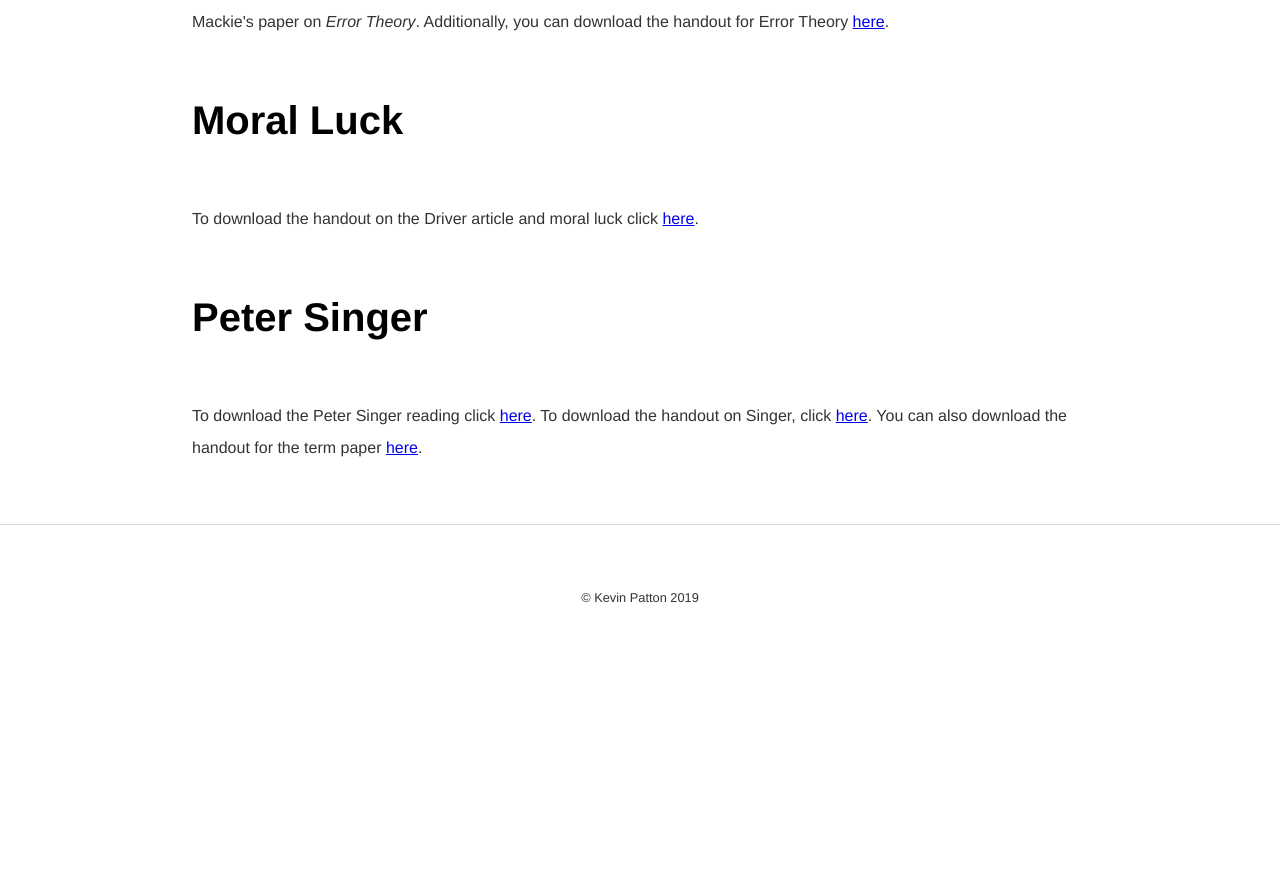
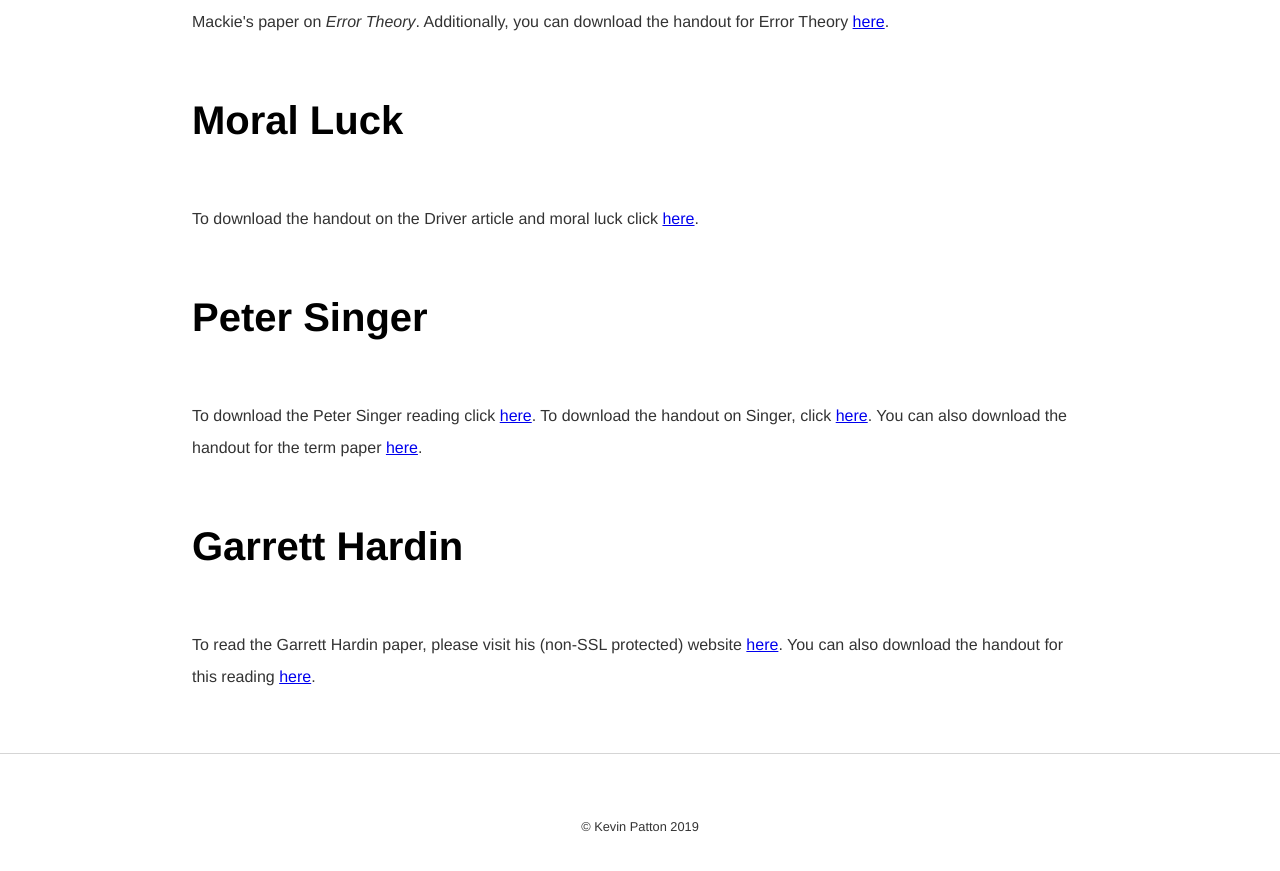
Before and after one commit to kevinjpatton/kevinjpatton.github.io, a Jekyll site: the page built from teaching/phil_2030/index.html, in a window 1280 px wide and 900 px high, scrolled down 1800 px. Shown: the top 871 px of the window. Built offline with Jekyll 4.4.1, drawn with Linux system fonts in a browser that asks for light colours; Markdown is read by kramdown in place of the engine named in the settings; before the commit the page ends 2471 px from its top, so only the background shows below that.

Commit message:
Update index.html

```diff
--- a/teaching/phil_2030/index.html
+++ b/teaching/phil_2030/index.html
@@ -24,3 +24,5 @@ title: Teaching - 2030
 <p>To download the handout on the Driver article and moral luck click <a href="/teaching/phil_2030/Handout_Driver.pdf" target="_blank">here</a>.</p>
 <h1>Peter Singer</h1>
 <p>To download the Peter Singer reading click <a href="/teaching/phil1020/Singer_1972Famine.pdf" target="_blank">here</a>.  To download the handout on Singer, click <a href="/teaching/phil1020/Handout_PeterSinger.pdf" target="_blank">here</a>.  You can also download the handout for the term paper <a href="/teaching/phil_2030/Handout_Final_Paper.pdf" target="_blank">here</a>.</p>
+<h1>Garrett Hardin</h1>
+<p>To read the Garrett Hardin paper, please visit his (non-SSL protected) website <a href="http://www.garretthardinsociety.org/articles/art_living_on_a_lifeboat.html" target="_blank">here</a>.  You can also download the handout for this reading <a href="/teaching/phil1020/Handout_GarrettHardin.pdf" target="_blank">here</a>.</p>
```
